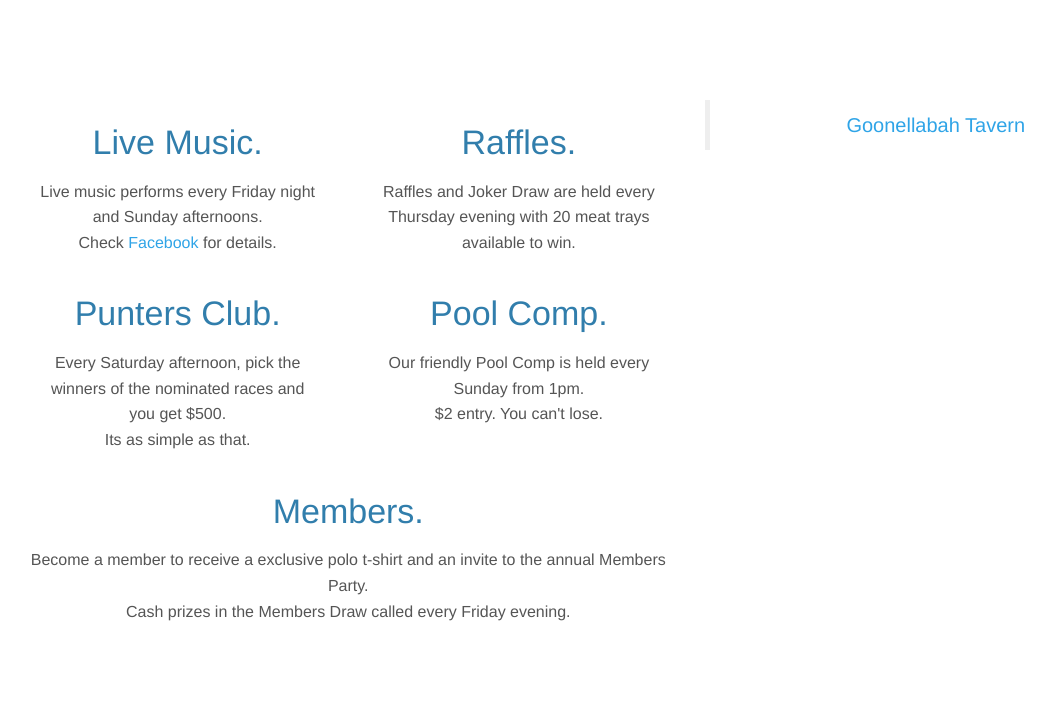
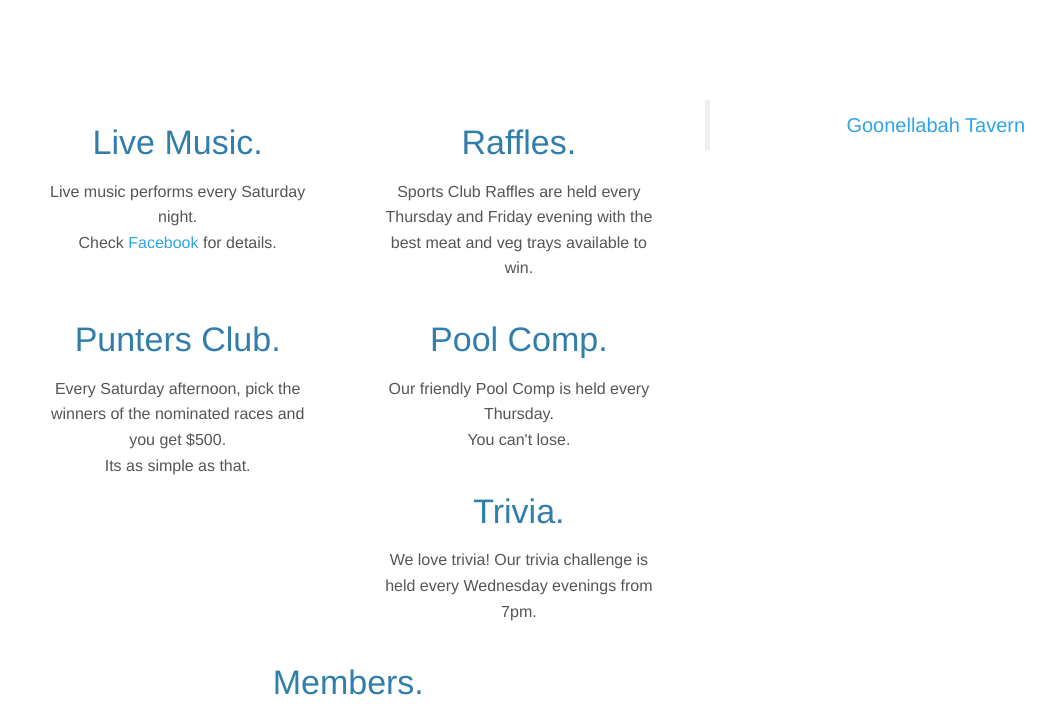
Before and after one commit to GbahTav/GbahTav.github.io, a Jekyll site: the page built from whats-on.html, in a window 1280 px wide and 1400 px high. Shown: the part 226-949 px from the top of the window, without its empty margins (48-1103 px from the left). Built offline with Jekyll 4.4.1, drawn with Linux system fonts in a browser that asks for light colours; some of the changed text lies outside the part shown.

Commit message:
Update info

```diff
--- a/whats-on.html
+++ b/whats-on.html
@@ -14,11 +14,11 @@ lead:
       <div class="row">
         <div id="stay" class="col-lg-6 text-center">
           <h2>Live Music.</h2>
-          <p>Live music performs every Friday night and Sunday afternoons.<br>Check <a href="https://www.facebook.com/GoonellabahTavern/">Facebook</a> for details.</p>
+          <p>Live music performs every Saturday night.<br>Check <a href="https://www.facebook.com/GoonellabahTavern/">Facebook</a> for details.</p>
         </div>
         <div id="raffles" class="col-lg-6 text-center">
           <h2>Raffles.</h2>
-          <p>Raffles and Joker Draw are held every Thursday evening with 20 meat trays available to win.</p>
+          <p>Sports Club Raffles are held every Thursday and Friday evening with the best meat and veg trays available to win.</p>
         </div>
         <div class="clearfix visible-lg-block"></div>
         <div id="punters" class="col-lg-6 text-center">
@@ -27,12 +27,16 @@ lead:
         </div>
         <div id="pool" class="col-lg-6 text-center">
           <h2>Pool Comp.</h2>
-          <p>Our friendly Pool Comp is held every Sunday from 1pm.<br>$2 entry. You can't lose.</p>
+          <p>Our friendly Pool Comp is held every Thursday.<br>You can't lose.</p>
+        </div>
+        <div id="Trivia" class="col-lg-6 text-center">
+          <h2>Trivia.</h2>
+          <p>We love trivia! Our trivia challenge is held every Wednesday evenings from 7pm.</p>
         </div>
         <div class="clearfix visible-lg-block"></div>
         <div id="members" class="text-center">
           <h2>Members.</h2>
-          <p>Become a member to receive a exclusive polo t-shirt and an invite to the annual Members Party.<br>Cash prizes in the Members Draw called every Friday evening.</p>
+          <p>Become a member to receive the many exclusive benefits.<br>Cash prizes in the Members Draw called every Thursday evening.</p>
         </div>
       </div>
     </div>
```
